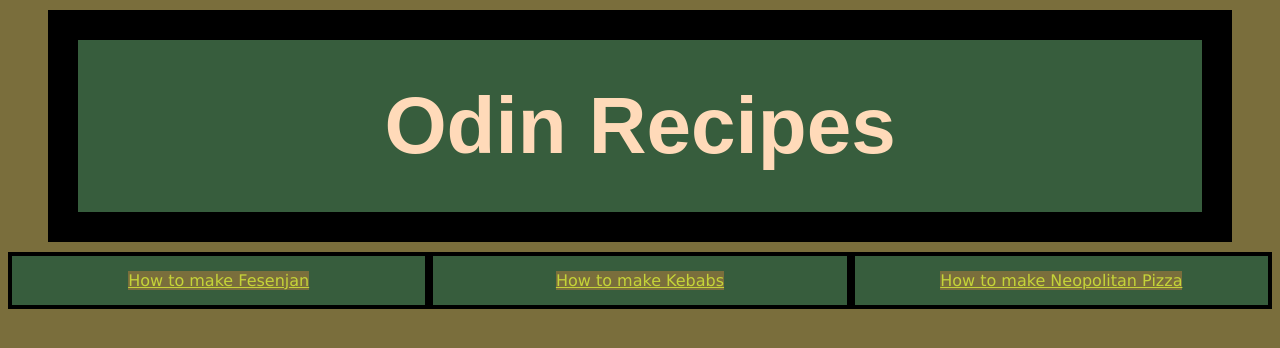
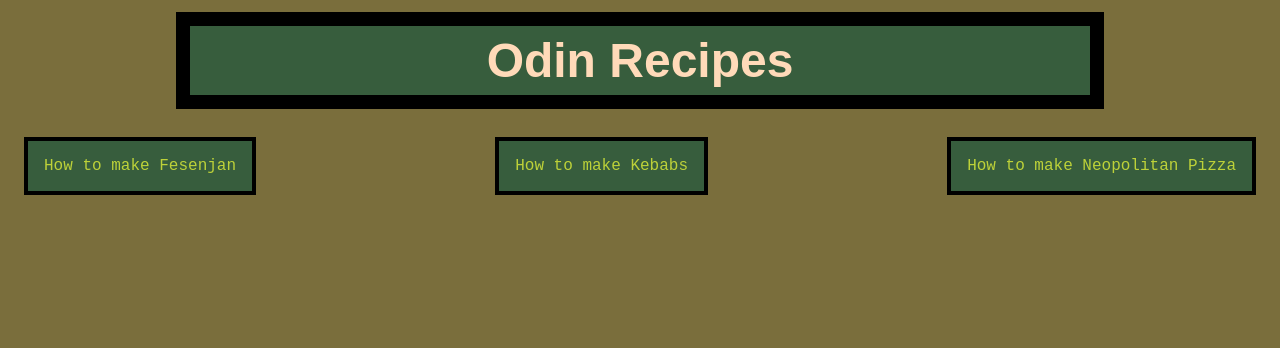
Before and after one commit to nickamo44/odin-recipes, a plain HTML site: page index.html in a window 1280 px wide. Drawn offline with Linux system fonts and the light colour scheme.

Commit message:
Fixed link bug
Added consistent headers and tweaked fonts/small cosmetics

```diff
--- a/index.html
+++ b/index.html
@@ -9,9 +9,9 @@
 <body>
     <h1 class="header">Odin Recipes</h1>
     <div class="list">
-        <div><a href="recipes/fesenjan.html">How to make Fesenjan</a></div>
-        <div><a href="recipes/kebabs.html">How to make Kebabs</a></div>
-        <div><a href="recipes/pizza.html">How to make Neopolitan Pizza</a></div>
+        <a class="link" href="recipes/fesenjan.html">How to make Fesenjan</a>
+        <a class="link" href="recipes/kebabs.html">How to make Kebabs</a>
+        <a class="link" href="recipes/pizza.html">How to make Neopolitan Pizza</a>
     </div>
 </body>
 </html>
--- a/styles.css
+++ b/styles.css
@@ -1,39 +1,58 @@
 *{
     background-color: rgb(122, 110, 60);
-    font-family: 'Lucida Sans', 'Lucida Sans Regular', 'Lucida Grande', 'Lucida Sans Unicode', Geneva, Verdana, sans-serif;
+    font-family: 'Courier New', Courier, monospace, monospace;
     color: rgba(207, 224, 56, 0.888);
 }
 
 .header{
     text-align: center;
     background: rgb(55, 93, 61);
-    border: 30px solid black;
-    padding: 40px;
-    margin: 10px 40px;
+    border: .3em solid black;
+    padding: .15em;
+    margin: .25em 3.5em;
+    color: peachpuff;
+    font-size: 3em;
     font-family: fantasy;
-    color: peachpuff;
-    font-size: 80px;
-
 }
 
 .list{
     display: flex;
+
     /* Creates spacing between listed divs */
-    /* justify-content: space-between; */
+    justify-content: space-between;
+    /*this padding is between the list flexbox and everything around it (ie header)*/
+    padding: 1em;
 }
 
-.list div{
-    flex: 1;
+.list .link{
+
+    /*flexbox that makes divs touch*/
+    /* flex: 1; */
+
     background-color: rgb(55, 93, 61);
     border: 4px solid black;
     text-align: center;
-    padding: 15px;
+    /*padding affects the padding around the link*/
+    padding: 1em;
 }
+
+a:link{
+    background-color: transparent;
+    text-decoration: none;
+}
+
 
 h2{
     color:peachpuff;
+    font-family: fantasy;
 }
 
 p{
     color:peachpuff;
 }
+
+a:hover{
+    color: peachpuff;
+    text-decoration:overline;
+    cursor: pointer;
+}
```
Also changed, not shown: recipes/fesenjan.html (+1 -1 lines), recipes/kebabs.html (+1 -1 lines), recipes/pizza.html (+1 -1 lines).
